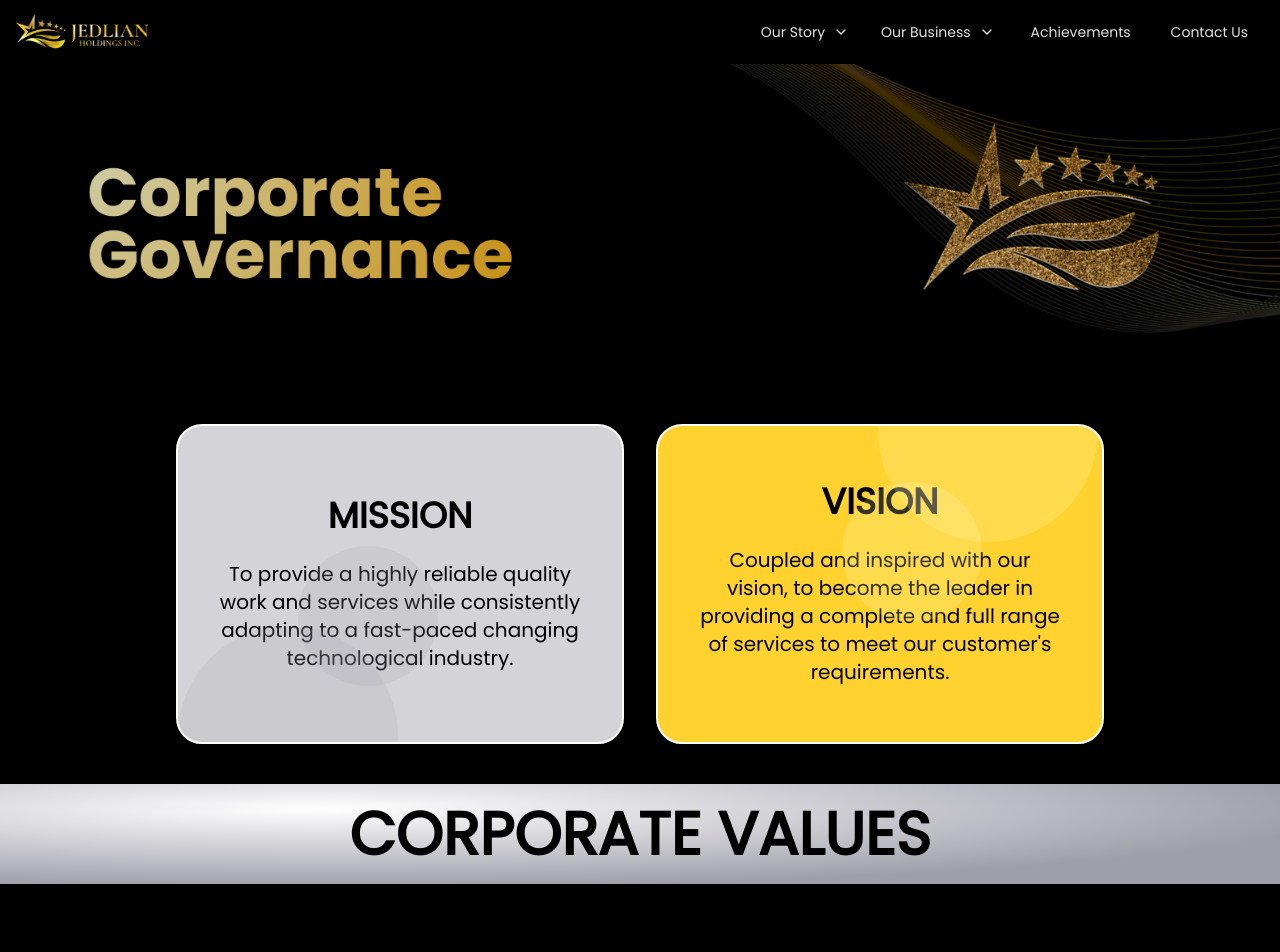
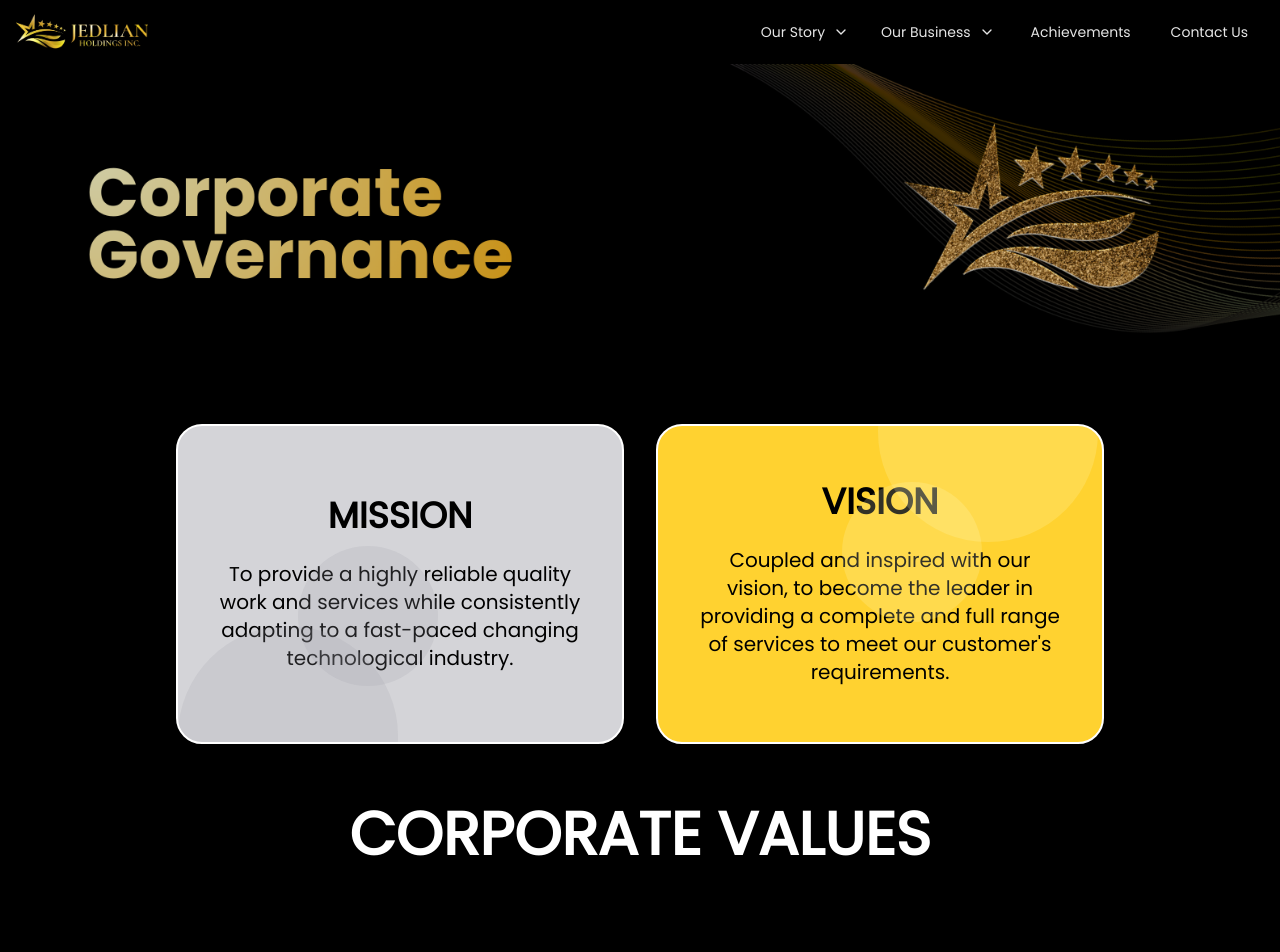
Before and after one commit to M1chael30/jedlian, a Next.js app: page /corporate-governance in a window 1280 px wide. Shown: the top 952 px of the page. Built offline with nearby package versions, Linux system fonts and the light colour scheme.

Commit message:
Update page.js

```diff
--- a/app/corporate-governance/page.js
+++ b/app/corporate-governance/page.js
@@ -15,7 +15,7 @@ export default function CorporateGovernance() {
          className="w-full h-auto max-w-full object-contain"
         />
    <MissionVision />
-         <div className="flex items-center py-5 md:justify-center bg-white w-full text-black bg-radial-[at_25%_25%] from-white to-zinc-400 to-75%">
+         <div className="flex items-center py-5 md:justify-center text-white">
         <h1 className="text-xl md:text-4xl lg:text-6xl font-extrabold ">
           CORPORATE VALUES
         </h1>
```
